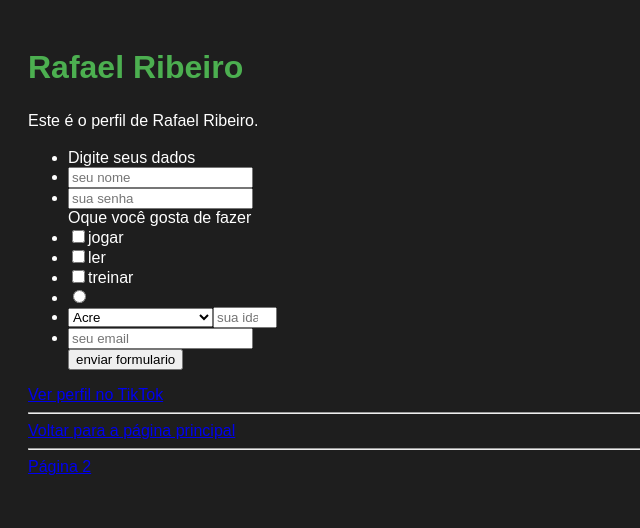
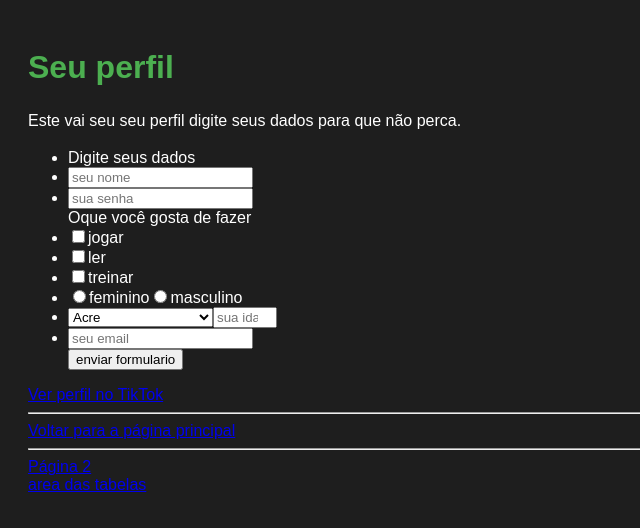
Before and after one commit to tamoxx/UniAula, a plain HTML site: page w7m.html in a window 1280 px wide. Shown: the whole page, without its empty margins (0-640 px from the left). Drawn offline with Linux system fonts and the light colour scheme.

Commit message:
Update w7m.html

```diff
--- a/w7m.html
+++ b/w7m.html
@@ -8,7 +8,8 @@
     <meta name="keywords"
         content="html, css, javascript, site, desenvolvimento web, programação web, conceitos basicos, estrutura de site">
     <meta name="author" content="Rafael Ribeiro">
-    <title>Perfil de Rafael Ribeiro</title>
+    <link rel="stylesheet" href="style.css">
+    <title>Este é seu Perfil</title>
     <style>
         body {
             background-color: #1e1e1e;
@@ -32,8 +33,8 @@
 </head>
 
 <body>
-    <h1>Rafael Ribeiro</h1>
-    <p>Este é o perfil de Rafael Ribeiro.</p>
+    <h1>Seu perfil</h1>
+    <p>Este vai seu seu perfil digite seus dados para que não perca.</p>
     <ul>
         <li>
             <form action="" method="post">
@@ -46,7 +47,7 @@
             <li><input type="checkbox">ler</li>
             <li><input type="checkbox">treinar</li>
         </label>
-        <li><input type="radio"></li>
+        <li><input for="sexo" type="radio">feminino<input for="sexo" type="radio">masculino</li>
         <li><select name="estado">
                 <option value="estado">Acre</option>
                 <option value="estado">Alagoas</option>
@@ -87,7 +88,8 @@
     <hr>
     <a href="../index.html">Voltar para a página principal</a>
     <hr>
-    <a href="../pag2.html">Página 2</a>
+    <a href="../pag2.html">Página 2</a> <br>
+    <a href="tabela.html">area das tabelas</a>
 </body>
 
 </html>
```
